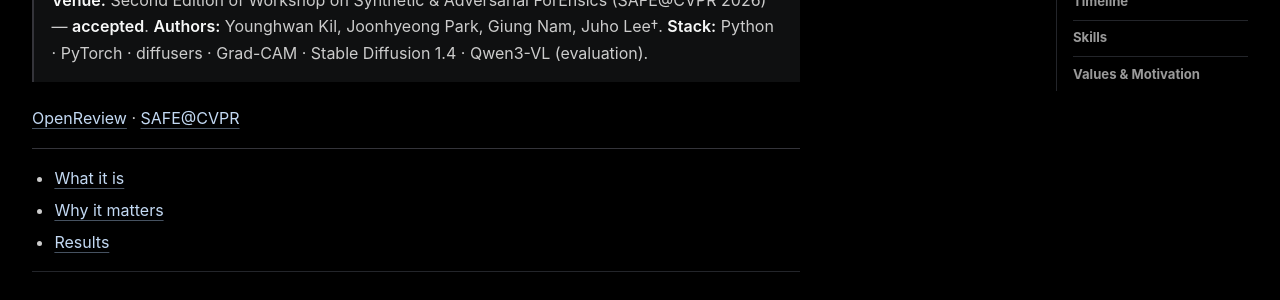
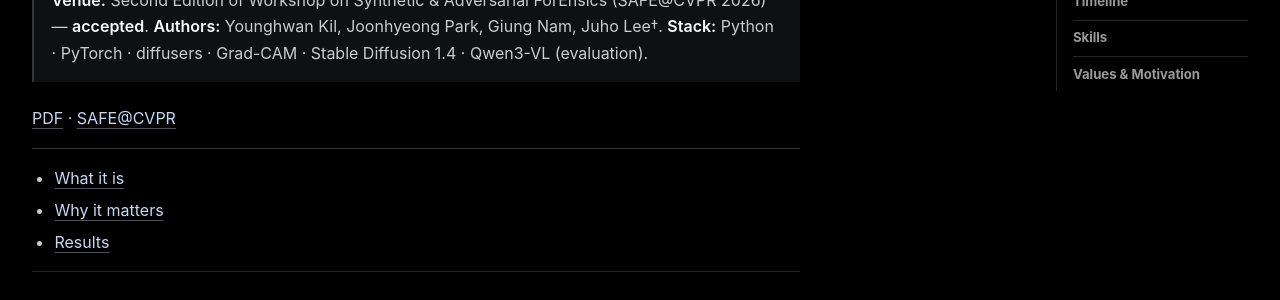
Before and after one commit to YounghwanKil/younghwan-kil, a Jekyll site: the page built from wiki/projects/ascg.md, in a window 1280 px wide and 900 px high. Shown: the part 417-717 px from the top of the window. Built offline with Jekyll 4.4.1, drawn with Linux system fonts in a browser that asks for light colours.

Commit message:
Host ASCG camera-ready PDF and replace OpenReview links

```diff
--- a/_data/publications.yml
+++ b/_data/publications.yml
@@ -35,8 +35,8 @@
   venue: Second Edition of Workshop on Synthetic & Adversarial ForEnsics
   venue_short: SAFE@CVPR 2026
   links:
-    - label: OpenReview
-      url: https://openreview.net/forum?id=S9HxdLOgqt
+    - label: PDF
+      url: /assets/papers/ascg-cvpr-2026-camera-ready.pdf
     - label: Workshop
       url: https://www.safeworkshop.org/cvpr-2026/
     - label: Project
--- a/_includes/publication-list.html
+++ b/_includes/publication-list.html
@@ -3,9 +3,10 @@
   {% for paper in include.publications %}
   {% assign primary_link = paper.links | where: 'label', 'OpenReview' | first %}
   {% unless primary_link %}{% assign primary_link = paper.links | where: 'label', 'DOI / Journal' | first %}{% endunless %}
+  {% unless primary_link %}{% assign primary_link = paper.links | where: 'label', 'PDF' | first %}{% endunless %}
   <li class="publication-item" id="{{ paper.id | escape }}" data-status="{{ paper.status | escape }}">
     <div class="publication-main">
-      <h{{ paper_heading }} class="publication-title">{% if primary_link %}<a href="{{ primary_link.url | escape }}">{{ paper.title | escape }}</a>{% else %}{{ paper.title | escape }}{% endif %}</h{{ paper_heading }}>
+      <h{{ paper_heading }} class="publication-title">{% if primary_link %}{% assign primary_first_character = primary_link.url | slice: 0 %}<a href="{% if primary_first_character == '/' %}{{ primary_link.url | relative_url }}{% else %}{{ primary_link.url | escape }}{% endif %}">{{ paper.title | escape }}</a>{% else %}{{ paper.title | escape }}{% endif %}</h{{ paper_heading }}>
       <p class="publication-authors">{% for author in paper.authors %}{% if author.self %}<strong>{{ author.name | escape }}{{ author.marker | escape }}</strong>{% else %}{{ author.name | escape }}{{ author.marker | escape }}{% endif %}{% unless forloop.last %}, {% endunless %}{% endfor %}</p>
       <p class="publication-venue">{% if paper.venue_short %}<strong title="{{ paper.venue | escape }}">{{ paper.venue_short | escape }}</strong> · {% elsif paper.venue %}<strong>{{ paper.venue | escape }}</strong> · {% endif %}<span class="publication-status publication-status--{{ paper.status }}">{% if paper.status == 'accepted' %}Accepted{% else %}Under review{% endif %}</span>{% if paper.note %} · {{ paper.note | escape }}{% endif %}</p>
     </div>
--- a/wiki/projects/ascg.md
+++ b/wiki/projects/ascg.md
@@ -14,7 +14,7 @@ permalink: /wiki/projects/ascg/
 > **Authors:** Younghwan Kil, Joonhyeong Park, Giung Nam, Juho Lee†.
 > **Stack:** Python · PyTorch · diffusers · Grad-CAM · Stable Diffusion 1.4 · Qwen3-VL (evaluation).
 
-[OpenReview](https://openreview.net/forum?id=S9HxdLOgqt) · [SAFE@CVPR](https://www.safeworkshop.org/cvpr-2026/)
+[PDF]({{ '/assets/papers/ascg-cvpr-2026-camera-ready.pdf' | relative_url }}) · [SAFE@CVPR](https://www.safeworkshop.org/cvpr-2026/)
 
 - TOC
 {:toc}
```
Also changed, not shown: tests/test_site.py (+8 -2 lines), 1 other file.
